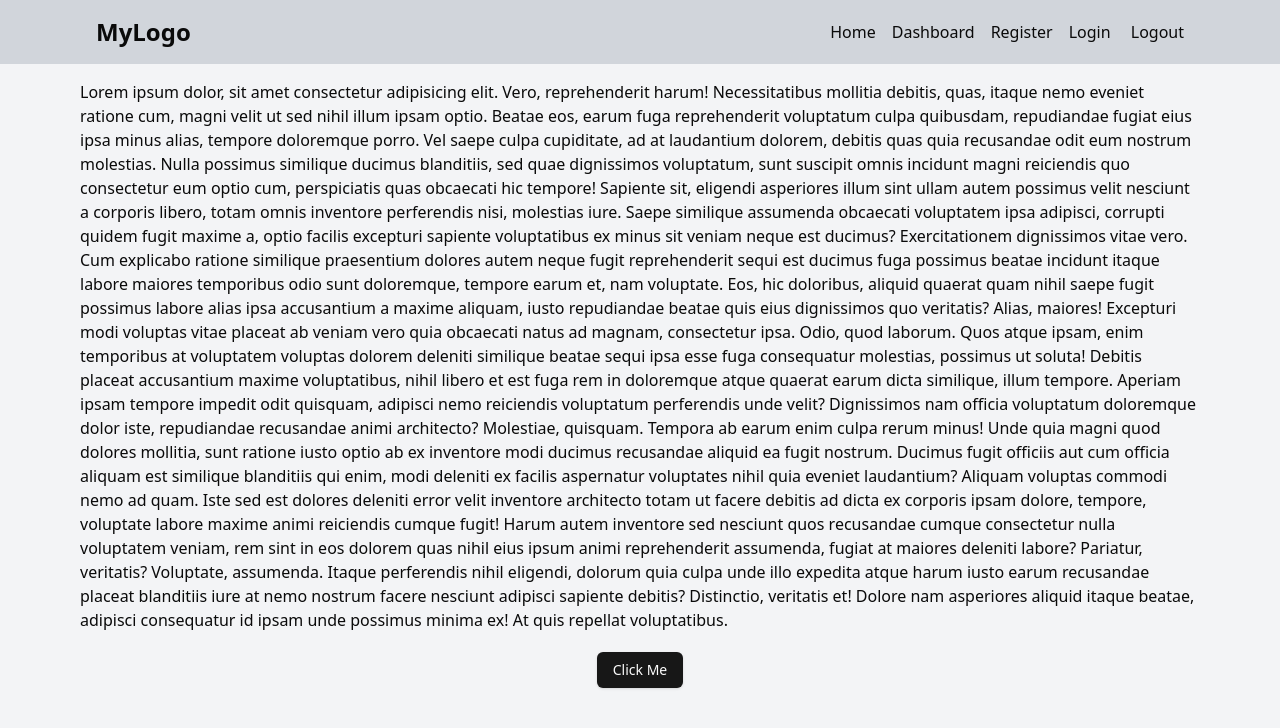
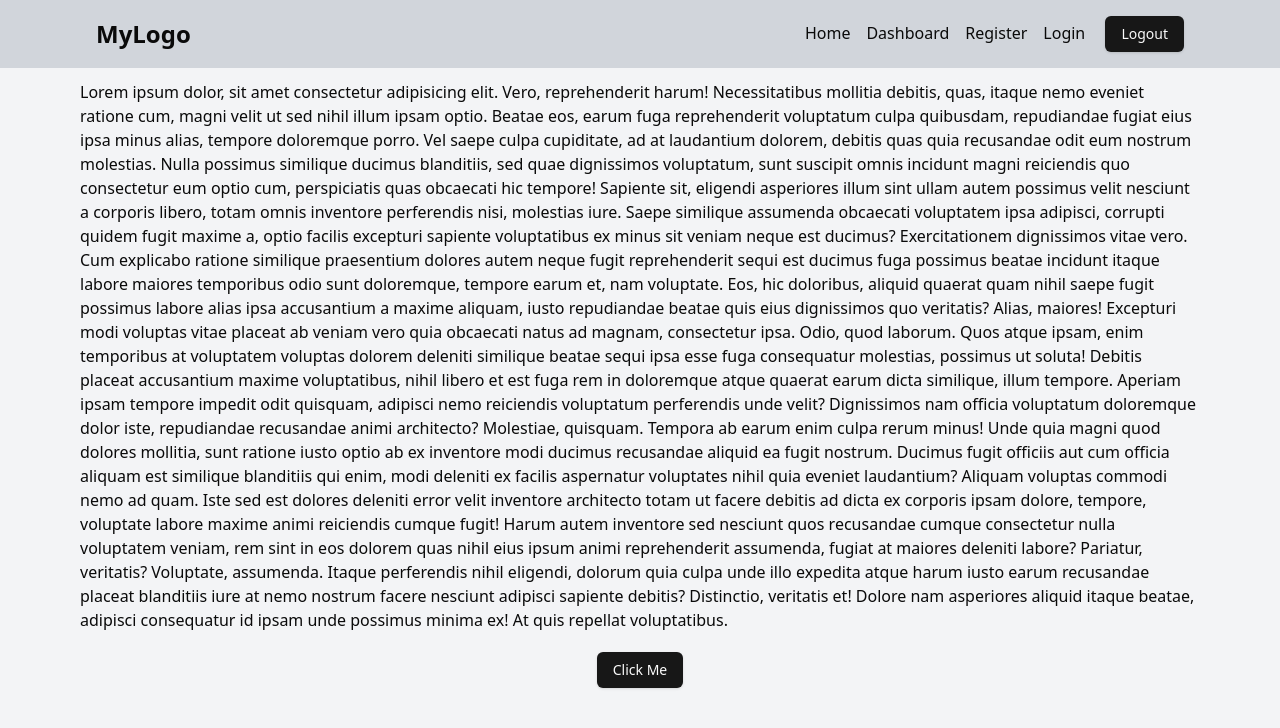
Before and after one commit to Shariful-Islam-Saju/Auth, a Next.js app: page / in a window 1280 px wide. Shown: the top 728 px of the page. Built offline with nearby package versions, Linux system fonts and the light colour scheme; no server answers.

Commit message:
make the app work please

```diff
--- a/src/app/api/login/route.ts
+++ b/src/app/api/login/route.ts
@@ -6,12 +6,13 @@ export async function POST(req: Request) {
     const { email, password } = await req.json();
 
     const result = await signIn("credentials", {
-      redirect: false, // Ensure it does not redirect
+      redirect: false, // Prevents automatic redirection
+      callbackUrl: "/", // Correct property name
       email,
       password,
     });
 
-    // Check for errors in the result
+    // Check for an error in the response
     if (result?.error) {
       return NextResponse.json({ error: result.error }, { status: 401 });
     }
--- a/src/app/api/register/route.ts
+++ b/src/app/api/register/route.ts
@@ -71,7 +71,6 @@ async function saveUserToDatabase(formData: FormData) {
     name: formData.name,
     email: formData.email,
     password: hashedPassword,
-    authProviderId: "local",
     role: "user",
   });
 
--- a/src/auth.ts
+++ b/src/auth.ts
@@ -64,4 +64,61 @@ export const { handlers, signIn, signOut, auth } = NextAuth({
   pages: {
     signIn: "/login",
   },
+  callbacks: {
+    session: async function ({ session, token }) {
+      if (token?.sub) {
+        session.user.id = token.sub;
+      }
+
+      if (token?.role) {
+        session.user.role = token.role;
+      }
+
+      return session;
+    },
+
+    jwt: async function ({ token, user }) {
+      if (user) {
+        token.role = user.role; // Assign user role to token
+      }
+      return token;
+    },
+
+    signIn: async function ({ account, user }) {
+      if (!account) return false;
+
+      try {
+        await db();
+
+        if (account.provider === "google") {
+          const { image, email, name } = user;
+
+          if (!email) {
+            console.error("Google sign-in failed: Email is missing.");
+            return false;
+          }
+
+          const existingUser = await User.findOne({ email });
+
+          if (!existingUser) {
+            console.log("This user not found");
+
+            console.log("This is account", account);
+            console.log("This is user", user);
+          }
+
+          return true;
+        }
+
+        if (account.provider === "credentials") {
+          return true;
+        }
+
+        return false;
+      } catch (error) {
+        console.error("Sign-in error:", error);
+        return false;
+      }
+    },
+  },
 });
--- a/src/components/Navbar.tsx
+++ b/src/components/Navbar.tsx
@@ -1,6 +1,8 @@
-// components/Navbar.tsx
+"use client";
 import Link from "next/link";
 import MaxWidthWrapper from "./MaxWidthWrapper";
+import { Button } from "./ui/button";
+import { signOut } from "next-auth/react";
 
 const Navbar = () => {
   return (
@@ -23,9 +25,13 @@ const Navbar = () => {
             <Link href="/login" className="">
               Login
             </Link>{" "}
-            <Link href="/logout" className="">
+            <Button
+              onClick={() => {
+                signOut();
+              }}
+            >
               Logout
-            </Link>
+            </Button>
           </div>
         </div>
       </MaxWidthWrapper>
--- a/src/model/user.ts
+++ b/src/model/user.ts
@@ -11,7 +11,6 @@ const userSchema = new Schema({
   },
   password: {
     type: String,
-    required: true,
   },
   role: {
     type: String,
@@ -20,6 +19,9 @@ const userSchema = new Schema({
   authProviderId: {
     type: String,
   },
+  image: {
+    type: String
+  }
 });
 
 const User = mongoose.models?.User || mongoose.model("User", userSchema);
```
